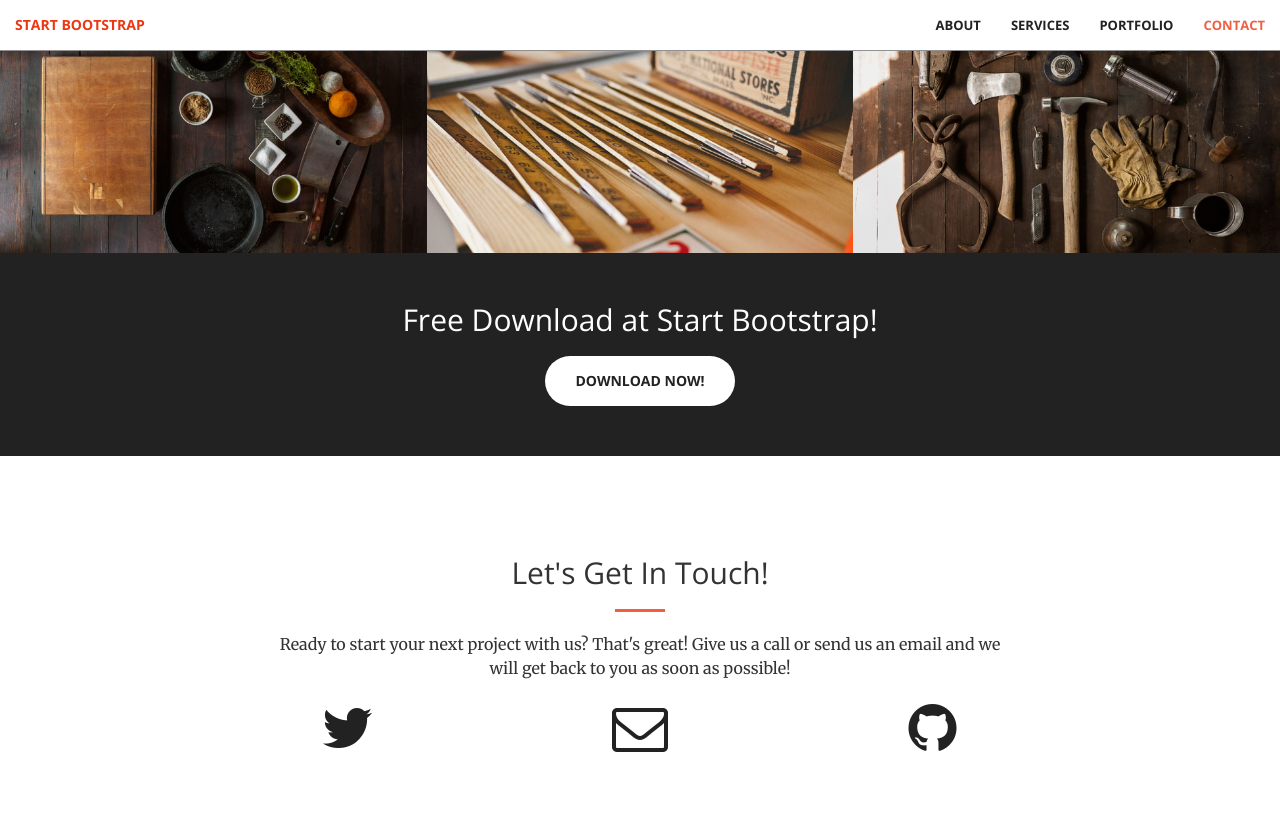
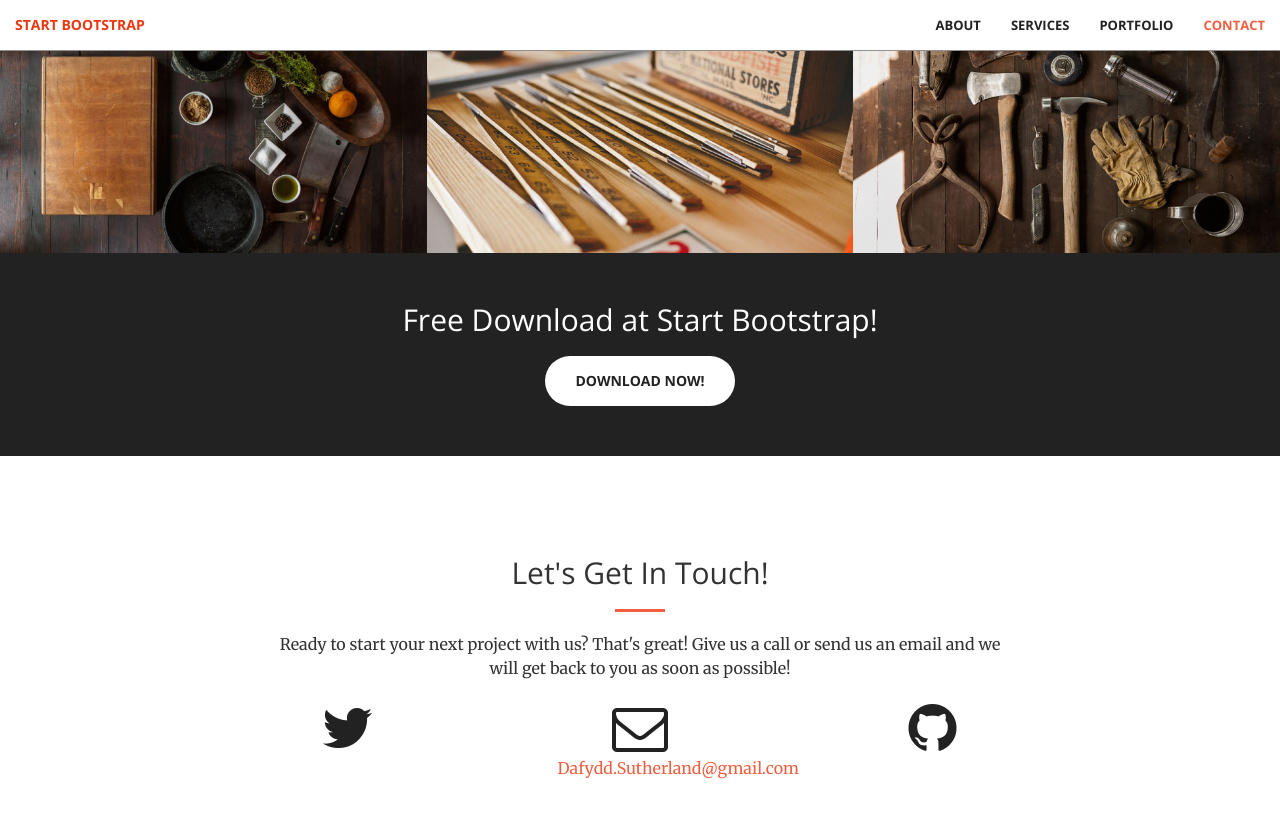
Before and after one commit to McDuffJS/mcduffjs.github.io, a Jekyll site: the page built from index.html, in a window 1280 px wide and 900 px high, scrolled down 1524 px. Shown: the top 818 px of the window. Built offline with Jekyll 4.4.1, drawn with Linux system fonts in a browser that asks for light colours.

Commit message:
Update _config.yml

```diff
--- a/_config.yml
+++ b/_config.yml
@@ -1,6 +1,6 @@
 # Site settings
-title: TEST
-email:
+title: Sutherland-FX
+email: Dafydd.Sutherland@gmail.com
 description: > # this means to ignore newlines until "baseurl:"
 baseurl: "" # the subpath of your site, e.g. /blog/
 url: "" # the base hostname & protocol for your site
```
